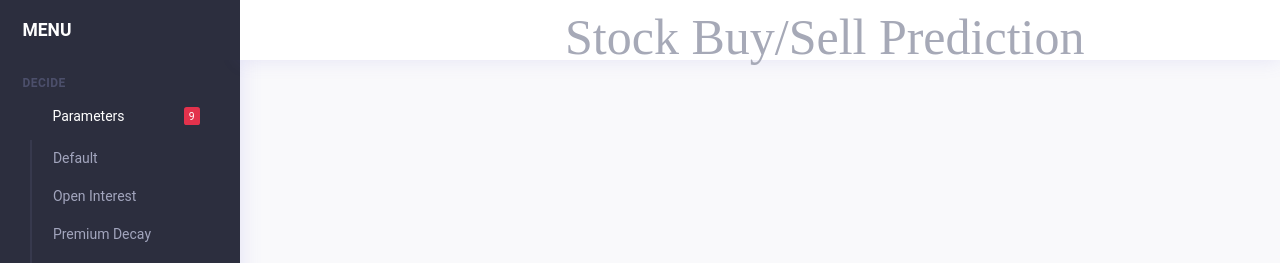
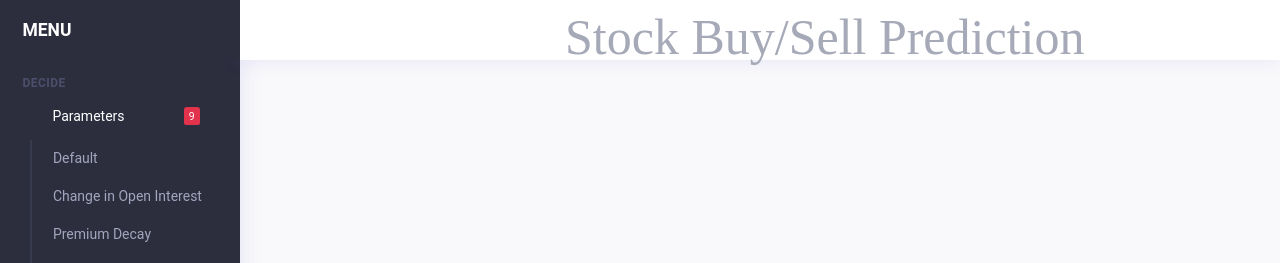
Before and after one commit to sivanagendranikhil/bar, an Angular app: page / in a window 1280 px wide. Shown: the top 263 px of the page. Built offline with nearby package versions, Linux system fonts and the light colour scheme; a web font is replaced by a local one; what ng2-charts would draw is missing.

Commit message:
4 files modified

```diff
--- a/src/app/app.component.html
+++ b/src/app/app.component.html
@@ -49,7 +49,7 @@
                                 </a>
                             <ul aria-expanded="false">
                                     <li>  <a routerLinkActive="active"  routerLink="/default">Default</a>  </li>
-                                    <li>  <a routerLinkActive="active"  routerLink="/openinterest">Open Interest</a>  </li>
+                                    <li>  <a routerLinkActive="active"  routerLink="/openinterest">Change in Open Interest</a>  </li>
                                     <li>  <a routerLinkActive="active"  routerLink="/premiumdecay">Premium Decay</a>  </li>
                                     <li>  <a routerLinkActive="active"  routerLink="/putcallratio">Put call Ratio</a>  </li>
                                     <li>  <a routerLinkActive="active"  routerLink="/impliedvolatality">Implied Volatality</a></li>
--- a/src/app/impliedvolatality/impliedvolatality.component.html
+++ b/src/app/impliedvolatality/impliedvolatality.component.html
@@ -52,7 +52,7 @@
                                                 <li class="breadcrumb-item">
                                                    Parameters
                                                 </li>
-                                                <li class="breadcrumb-item active text-primary" aria-current="page">>>Premium Decay</li>
+                                                <li class="breadcrumb-item active text-primary" aria-current="page">>>IV</li>
                                             </ol>
                                         </nav>
                                     </div>
--- a/src/app/openinterest/openinterest.component.html
+++ b/src/app/openinterest/openinterest.component.html
@@ -37,7 +37,7 @@
                                 <!-- begin page title -->
                                 <div class="d-block d-sm-flex flex-nowrap align-items-center">
                                     <div class="page-title mb-2 mb-sm-0">
-                                        <h1>Open Interest Analysis</h1>
+                                        <h1>Change in Open Interest Analysis</h1>
                                     </div>
                                     <div class="ml-auto d-flex align-items-center">
                                         <nav>
@@ -48,7 +48,7 @@
                                                 <li class="breadcrumb-item">
                                                    Parameters
                                                 </li>
-                                                <li class="breadcrumb-item active text-primary" aria-current="page">>>Premium Decay</li>
+                                                <li class="breadcrumb-item active text-primary" aria-current="page">>>Change in OI</li>
                                             </ol>
                                         </nav>
                                     </div>
--- a/src/app/openinterest/openinterest.component.ts
+++ b/src/app/openinterest/openinterest.component.ts
@@ -55,10 +55,9 @@ export class OpeninterestComponent implements OnInit {
 
 
     public barChartColors: Color[] = [
-      { backgroundColor: '#3282B7' },
-      { backgroundColor: '#F9AF8C' },
+      { backgroundColor: '#6B8E23' },
+      { backgroundColor: '#343a40' },
     ]
-
 
 
 
@@ -77,8 +76,8 @@ export class OpeninterestComponent implements OnInit {
 
 
     public barChartColors1: Color[] = [
-      { backgroundColor: '#3282B7' },
-      { backgroundColor: '#F9AF8C' },
+      { backgroundColor: '#6B8E23' },
+      { backgroundColor: '#343a40' },
     ]
 
   }
```
